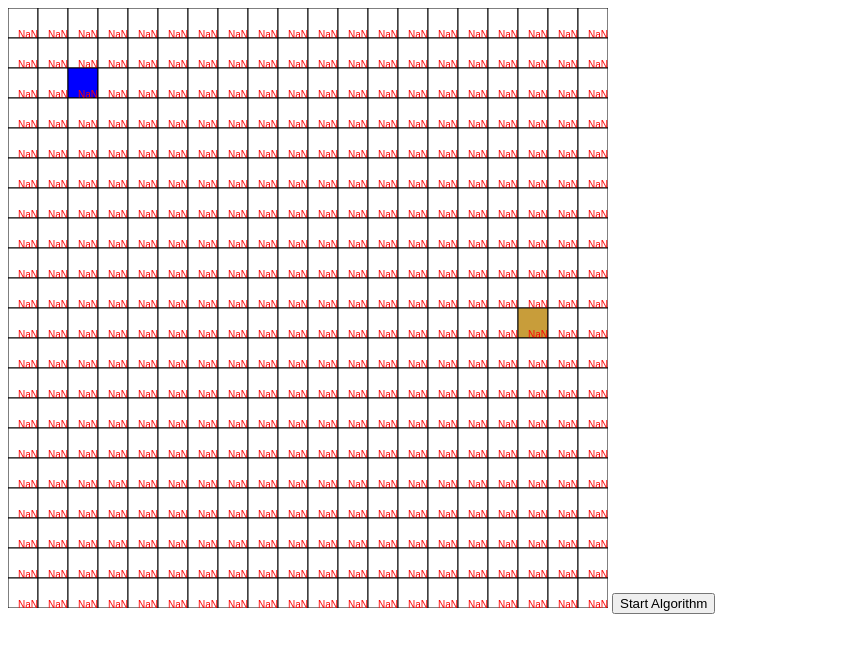
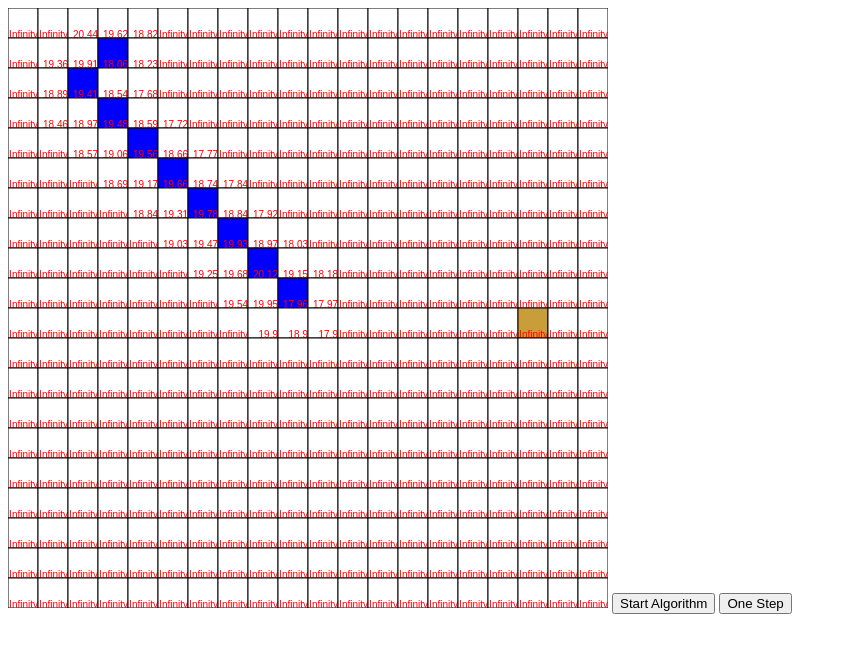
Before and after one commit to JAWalmsley/js-pathfinding-visualizations, a plain HTML site: page index.html in a window 1280 px wide. Both pictures are taken after a click on the button "Start Algorithm". Shown: the whole page, without its empty margins (0-847 px from the left). Drawn offline with Linux system fonts and the light colour scheme.

Commit message:
A* works on empty grid, no wall detection or path reconstruction yet

```diff
--- a/aStar.js
+++ b/aStar.js
@@ -1,28 +1,36 @@
-shortestPath = [];
-gCosts = {startNode: 0};    // Cost from start node to node
-hCosts = {};    // Estimated cost from node to end node
-fCosts = {};    // Combined g and h costs
+shortestPath = [];  // Nodes included in the shortest path from start to end nodes
+parentNodes = [];
+gCosts = [];    // Cost from start node to node
+hCosts = [];    // Estimated cost from node to end node
+fCosts = [];    // Combined g and h costs
+
+//  Fill the arrays with empty lists so they can be accessed with gCosts[x][y], for example
+for (let x = 0; x < GRID_SIZE; x++) {
+    gCosts[x] = [];
+    hCosts[x] = [];
+    fCosts[x] = [];
+    parentNodes[x] = [];
+}
 
 openNodes = [startNode];
 closedNodes = [];
 let currNode = startNode;
 
-
 update();
 
 function calculateGCost(n) {
-    return gCosts[n] = Node.getDistance(n, startNode);
+    return gCosts[n.x][n.y] = Node.getDistance(n, startNode);
 }
 
 function calculateHCost(n) {
-    return hCosts[n] = Node.getDistance(n, endNode);
+    return hCosts[n.x][n.y] = Node.getDistance(n, endNode);
 }
 
 function calculateFCost(n) {
-    if (typeof gCosts[n] != "undefined") {
-        return fCosts[n] = calculateHCost(n) + gCosts[n];
+    if (typeof gCosts[n.x][n.y] != "undefined") {
+        return fCosts[n.y][n.y] = calculateHCost(n) + gCosts[n.x][n.y];
     } else {
-        return Infinity;
+        return fCosts[n.x][n.y] = Infinity;
     }
 }
 
@@ -31,27 +39,45 @@ function startAlgorithm() {
 }
 
 function updateAStar() {
-    if(openNodes.length > 0) {
+    if (openNodes.length > 0) {
         let q = openNodes[0];  // The node with the lowest f cost (the next node to go to)
-        openNodes.forEach(function(node) {
-            if(calculateFCost(node) < calculateFCost(q)) {
+        openNodes.forEach(function (node) {
+            if (calculateFCost(node) <= calculateFCost(q)) {
+                console.log(calculateFCost(node) + " is less than " + calculateFCost(q) + ", " + node);
                 q = node;
-                console.log(calculateFCost(q));
-                openNodes.splice(q);
-                closedNodes.push(q);
+                delete openNodes[q];
+            } else {
             }
         });
+        console.log("moved to " + q.x + ", " + q.y);
+        currNode = q;
+        closedNodes.push(currNode);
 
-        currNode = q;
-
-        currNode.getNeighbors().forEach(function(neighbor) {
-            if(neighbor === endNode) {
+        currNode.getNeighbors().forEach(function (neighbor) {
+            if (neighbor === endNode) {
                 clearInterval(algorithmUpdateInterval);
                 console.log('WIN');
+
+                // Reconstruct the shortest path
+                let currStep = neighbor;
+                while(!shortestPath.includes(startNode)) {
+                    currStep.fillColour = "#0F0"
+                    shortestPath.push(parentNodes[currStep.x][currStep.y]);
+                    currStep = parentNodes[currStep.x][currStep.y];
+                }
             } else {
-                gCosts[neighbor] = gCosts[q] + 1;
+                gCosts[neighbor.x][neighbor.y] = calculateGCost(q) + 1;
+                // If the neighbor is a worse path than the current node
+                if (openNodes.includes(neighbor)) {
+                    if (calculateFCost(neighbor) > calculateFCost(currNode)) {
+                        delete openNodes[neighbor];
+                        closedNodes.push(neighbor);
+                    }
+                } else if (!closedNodes.includes(neighbor)) {    // If neighbor not in openNodes or in closedNodes
+                    openNodes.push(neighbor);
+                    parentNodes[neighbor.x][neighbor.y] = currNode;
+                }
                 calculateFCost(neighbor);
-                openNodes.push(neighbor);
             }
         })
     }
--- a/index.html
+++ b/index.html
@@ -12,6 +12,7 @@
 <script src="main.js"></script>
 <script src="aStar.js"></script>
 <button type="button" onclick="startAlgorithm()">Start Algorithm</button>
+<button type="button" onclick="updateAStar()"> One Step </button>
 </body>
 
 </html>
--- a/main.js
+++ b/main.js
@@ -162,7 +162,7 @@ class Node extends GridItem {
         ctx.fillStyle = "red";
         ctx.textAlign = "right";
         ctx.fillText(Math.round(calculateFCost(this) * 100) / 100, this.x * this.width + this.width, this.y * this.height + this.height);
-        console.log(calculateFCost(this));
+        // console.log(calculateFCost(this));
         // ctx.fillText(this.x, this.x * this.width + this.width, this.y * this.height + this.height);
     }
 }
@@ -218,7 +218,6 @@ function clickHandler(event) {
                     } else {
                         gridArray[x][y] = new Wall(x, y);
                     }
-
                     update();
                 }
             }
```
